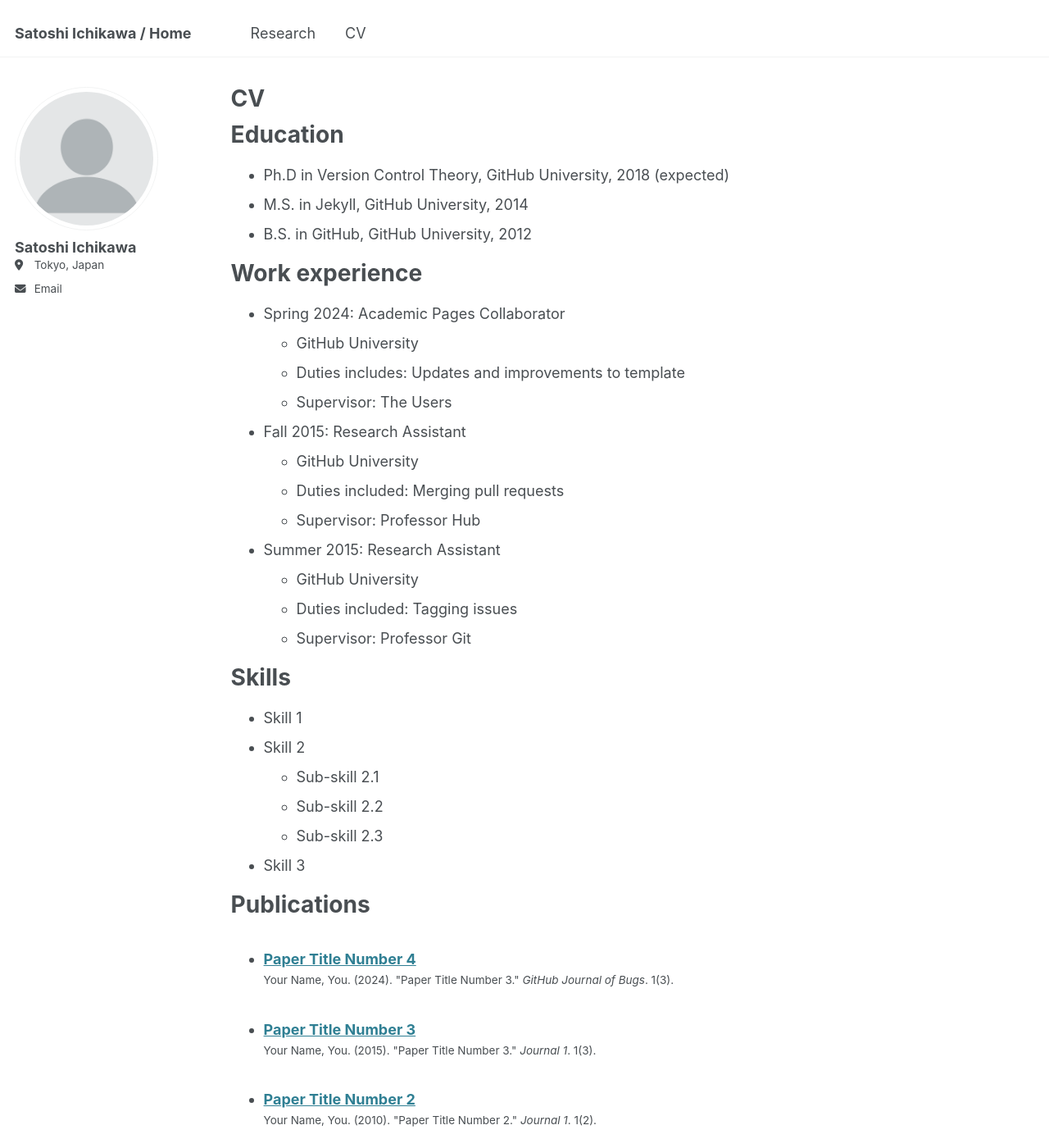
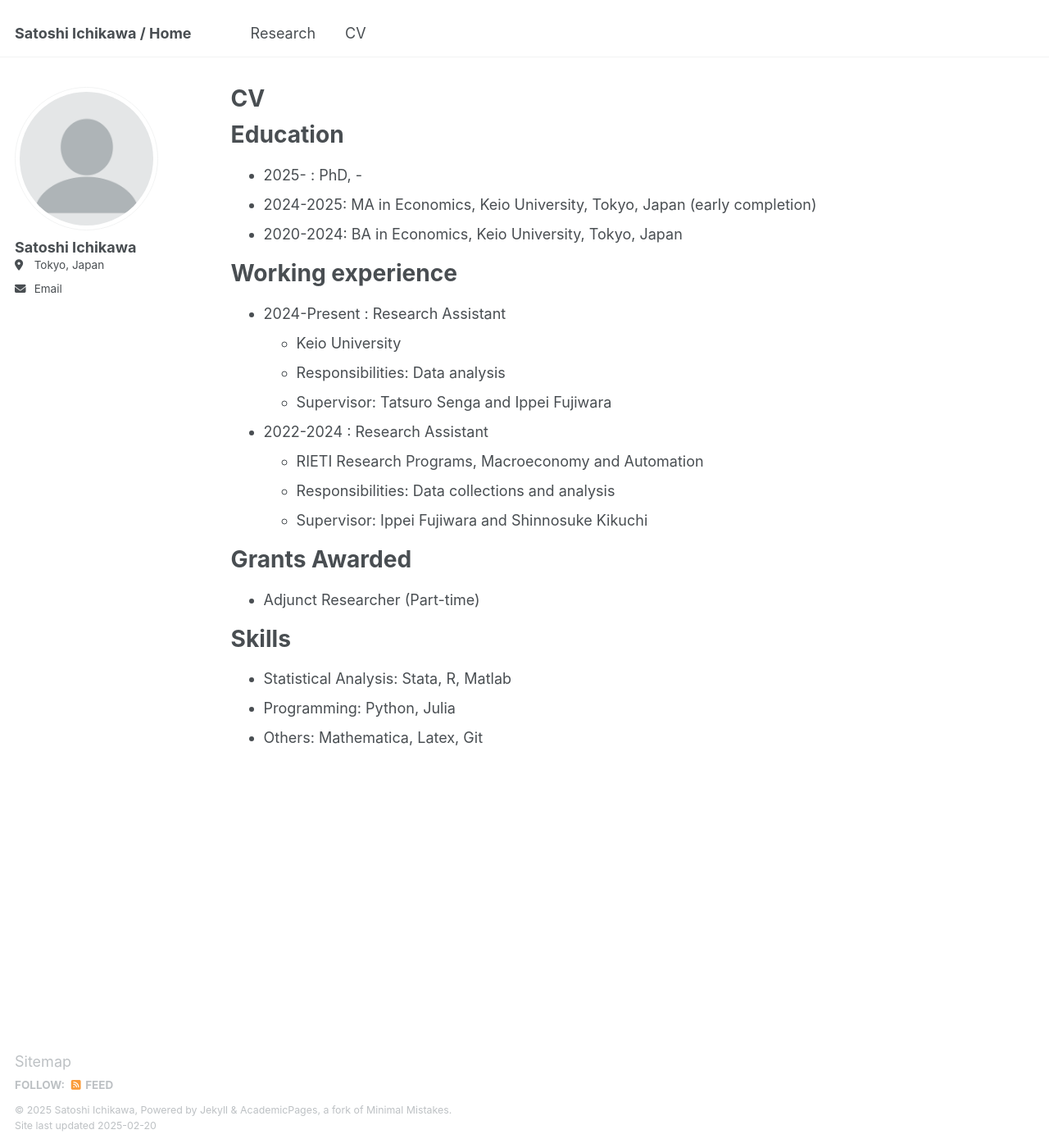
Before and after one commit to Ichikawa-Satoshi/Ichikawa-Satoshi.github.io, a Jekyll site: the page built from _pages/cv.md, in a window 1280 px wide and 1400 px high. Shown: the whole window at 82% size. Built offline with Jekyll 4.4.1, drawn with Linux system fonts in a browser that asks for light colours; some of the changed text lies outside the part shown.

Commit message:
Update cv.md

```diff
--- a/_pages/cv.md
+++ b/_pages/cv.md
@@ -8,57 +8,31 @@ redirect_from:
 ---
 
 {% include base_path %}
-
 Education
 ======
-* Ph.D in Version Control Theory, GitHub University, 2018 (expected)
-* M.S. in Jekyll, GitHub University, 2014
-* B.S. in GitHub, GitHub University, 2012
+* 2025-    : PhD, -
+* 2024-2025: MA in Economics, Keio University, Tokyo, Japan (early completion)
+* 2020-2024: BA in Economics, Keio University, Tokyo, Japan
 
-Work experience
+Working experience
 ======
-* Spring 2024: Academic Pages Collaborator
-  * GitHub University
-  * Duties includes: Updates and improvements to template
-  * Supervisor: The Users
+* 2024-Present  : Research Assistant
+  * Keio University
+  * Responsibilities: Data analysis
+  * Supervisor: Tatsuro Senga and Ippei Fujiwara
 
-* Fall 2015: Research Assistant
-  * GitHub University
-  * Duties included: Merging pull requests
-  * Supervisor: Professor Hub
+* 2022-2024     : Research Assistant
+  * RIETI Research Programs, Macroeconomy and Automation
+  * Responsibilities: Data collections and analysis
+  * Supervisor: Ippei Fujiwara and Shinnosuke Kikuchi
 
-* Summer 2015: Research Assistant
-  * GitHub University
-  * Duties included: Tagging issues
-  * Supervisor: Professor Git
+
+Grants Awarded
+======
+- Adjunct Researcher (Part-time)
 
 Skills
 ======
-* Skill 1
-* Skill 2
-  * Sub-skill 2.1
-  * Sub-skill 2.2
-  * Sub-skill 2.3
-* Skill 3
-
-Publications
-======
-  <ul>{% for post in site.publications reversed %}
-    {% include archive-single-cv.html %}
-  {% endfor %}</ul>
-
-Talks
-======
-  <ul>{% for post in site.talks reversed %}
-    {% include archive-single-talk-cv.html  %}
-  {% endfor %}</ul>
-
-Teaching
-======
-  <ul>{% for post in site.teaching reversed %}
-    {% include archive-single-cv.html %}
-  {% endfor %}</ul>
-
-Service and leadership
-======
-* Currently signed in to 43 different slack teams
+* Statistical Analysis: Stata, R, Matlab
+* Programming: Python, Julia
+* Others: Mathematica, Latex, Git
```
